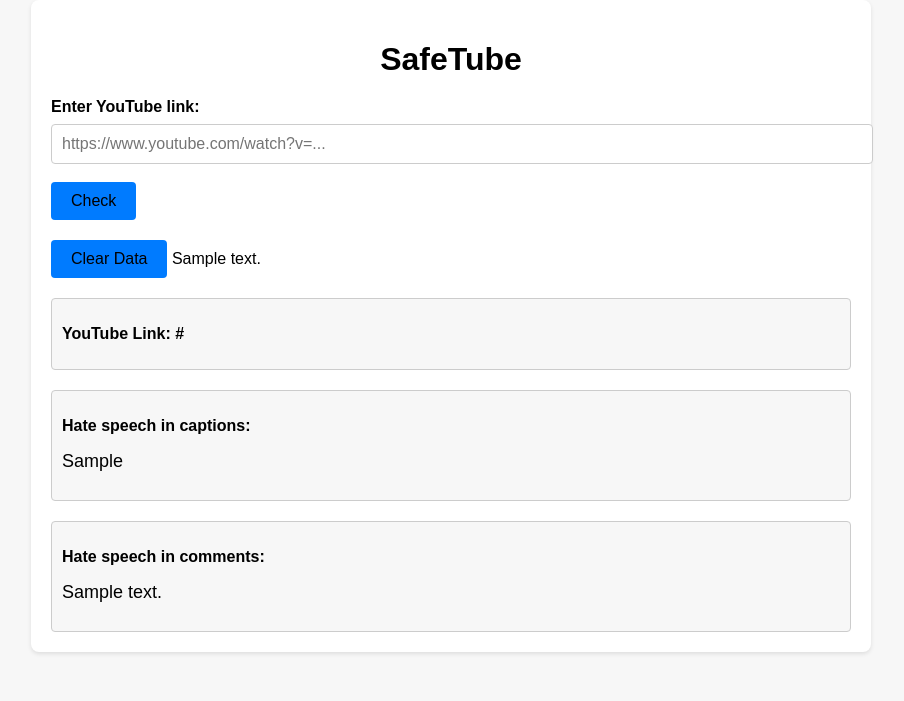
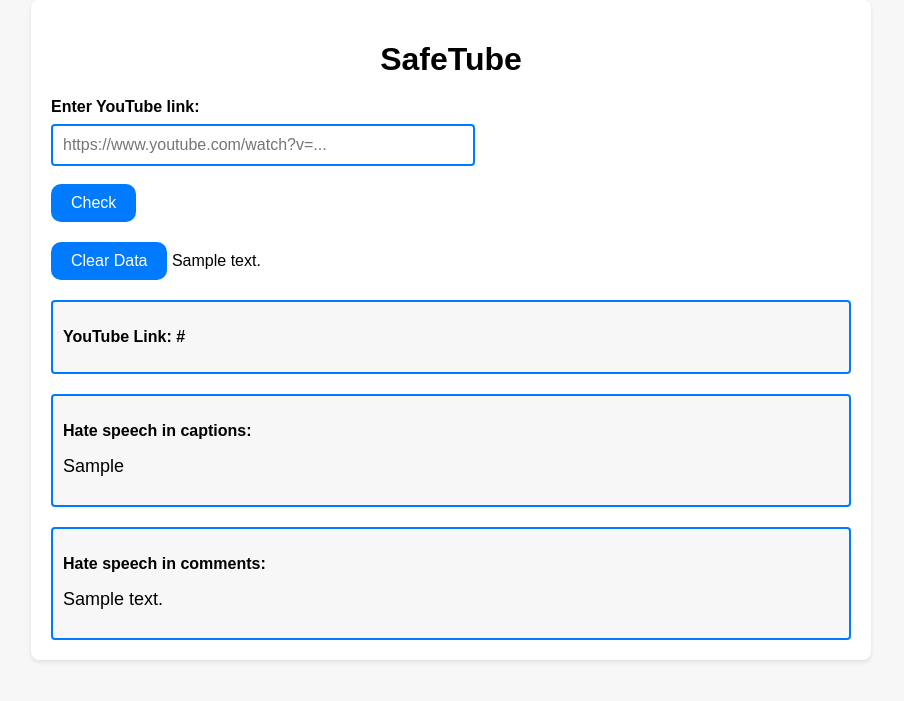
Before and after one commit to janidhu-wijetunga/FYP-Project, a Flask app: template templates/index.html in a window 1280 px wide. Shown: the top 701 px of the page, without its empty margins (189-1093 px from the left). Run offline with Flask 3, Linux system fonts and the light colour scheme; the template is opened without the code that fills it: most values are stand-ins (such as "Sample title", 1, 10 or a date in 2020).

Commit message:
edited ui

```diff
--- a/static/styles.css
+++ b/static/styles.css
@@ -31,33 +31,39 @@ label {
 }
 
 input[type="text"] {
-    width: 100%;
+    width: 50%;
     padding: 10px;
-    border: 1px solid #ccc;
+    border: 2px solid #007bff;
     border-radius: 4px;
     font-size: 16px;
+    transition: border-color 0.3s;
+}
+
+input[type="text"]:hover {
+    border-color: #003f83; /* Slightly darker color on hover */
 }
 
 button[type="submit"] {
     padding: 10px 20px;
     background-color: #007bff;
-    color: #000000;
+    color: #ffffff; /* Change text color to white */
     border: none;
-    border-radius: 4px;
+    border-radius: 10px;
     font-size: 16px;
     cursor: pointer;
-    transition: opacity 1s;
+    transition: background-color 0.3s, opacity 0.5s, transform 0.2s;
 }
 
 button[type="submit"]:hover {
-    opacity: 50;
-    background-color: #ffffff;
+    background-color: #003f83; /* Slightly darker color on hover */
+    opacity: 0.9; /* Slightly reduce opacity on hover */
+    transform: scale(1.05);
 }
 
 .result {
     margin-top: 20px;
     padding: 10px;
-    border: 1px solid #ccc;
+    border: 2px solid #007bff;
     border-radius: 4px;
     background-color: #f7f7f7;
 }
@@ -79,7 +85,7 @@ button[type="submit"]:hover {
     transform: translate(-50%, -50%);
     background-color: #007bff;
     padding: 20px;
-    border-radius: 8px;
+    border-radius: 10px;
     box-shadow: 0 2px 4px rgba(0, 0, 0, 0.1);
     z-index: 999;
 }
```
Also changed, not shown: images/background.jpg (added).
